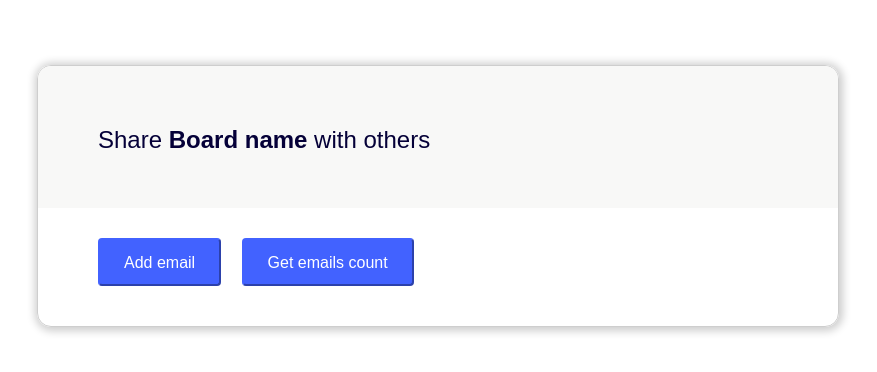
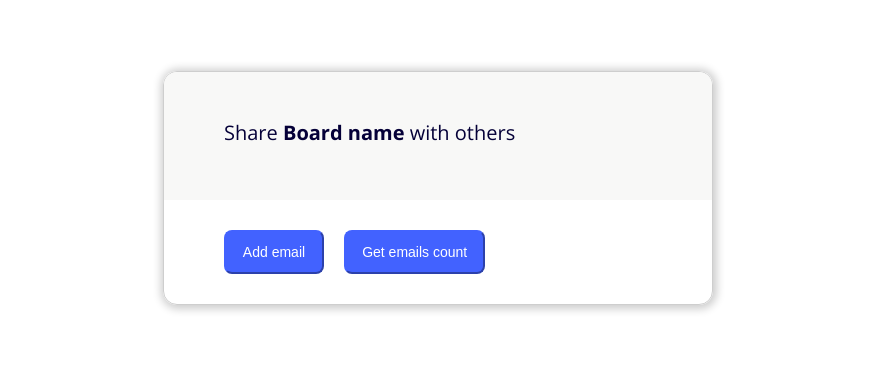
Before and after one commit to nkhristinin/tag-field, a website built with Parcel: page demo/index.html in a window 1280 px wide. Shown: the part 212-584 px from the top of the page, without its empty margins (202-1079 px from the left). Built offline with nearby package versions, Linux system fonts and the light colour scheme.

Commit message:
Change demo to be like design

```diff
--- a/demo/demo.css
+++ b/demo/demo.css
@@ -2,6 +2,16 @@ html,
 body {
   height: 100%;
   font-family: OpenSans, Arial, Helvetica, sans-serif;
+  box-sizing: border-box;
+  padding: 0;
+  margin: 0;
+  font-family: "Open Sans", sans-serif;
+}
+
+*,
+*:before,
+*:after {
+  box-sizing: inherit;
 }
 
 .container {
@@ -13,8 +23,7 @@ body {
 }
 
 .form {
-  width: 100%;
-  max-width: 800px;
+  width: 550px;
   overflow: hidden;
   box-shadow: 1px 1px 8px 3px hsla(0, 0%, 0%, 0.2);
   border-radius: 14px;
@@ -22,31 +31,31 @@ body {
 }
 
 .form__title {
-  font-size: 24px;
+  font-size: 20px;
   font-weight: 200;
   color: #050038;
   margin-bottom: 24px;
 }
 
 .form__content {
-  padding: 40px 60px 30px 60px;
+  padding: 30px 60px;
   background: #f8f8f7;
 }
 
 .form__actions {
-  padding: 30px 60px 40px 60px;
-  background-attachment: white;
+  padding: 30px 60px;
 }
 
 .button {
   color: #fff;
   border-color: #4262ff;
   background-color: #4262ff;
-  padding: 14px 24px 16px;
+  padding: 0 16px;
   min-width: 100px;
-  font-size: 16px;
-  height: 48px;
-  border-radius: 4px;
+  font-size: 14px;
+  height: 44px;
+  line-height: 1;
+  border-radius: 8px;
 }
 
 .form__actions .button {
--- a/demo/index.html
+++ b/demo/index.html
@@ -4,6 +4,7 @@
     <meta charset="UTF-8" />
     <meta name="viewport" content="width=device-width, initial-scale=1.0" />
     <meta http-equiv="X-UA-Compatible" content="ie=edge" />
+    <link href="https://fonts.googleapis.com/css?family=Open+Sans:400,700&display=swap" rel="stylesheet" />
     <link rel="stylesheet" href="./demo.css" />
     <title>Email editor</title>
   </head>
```
